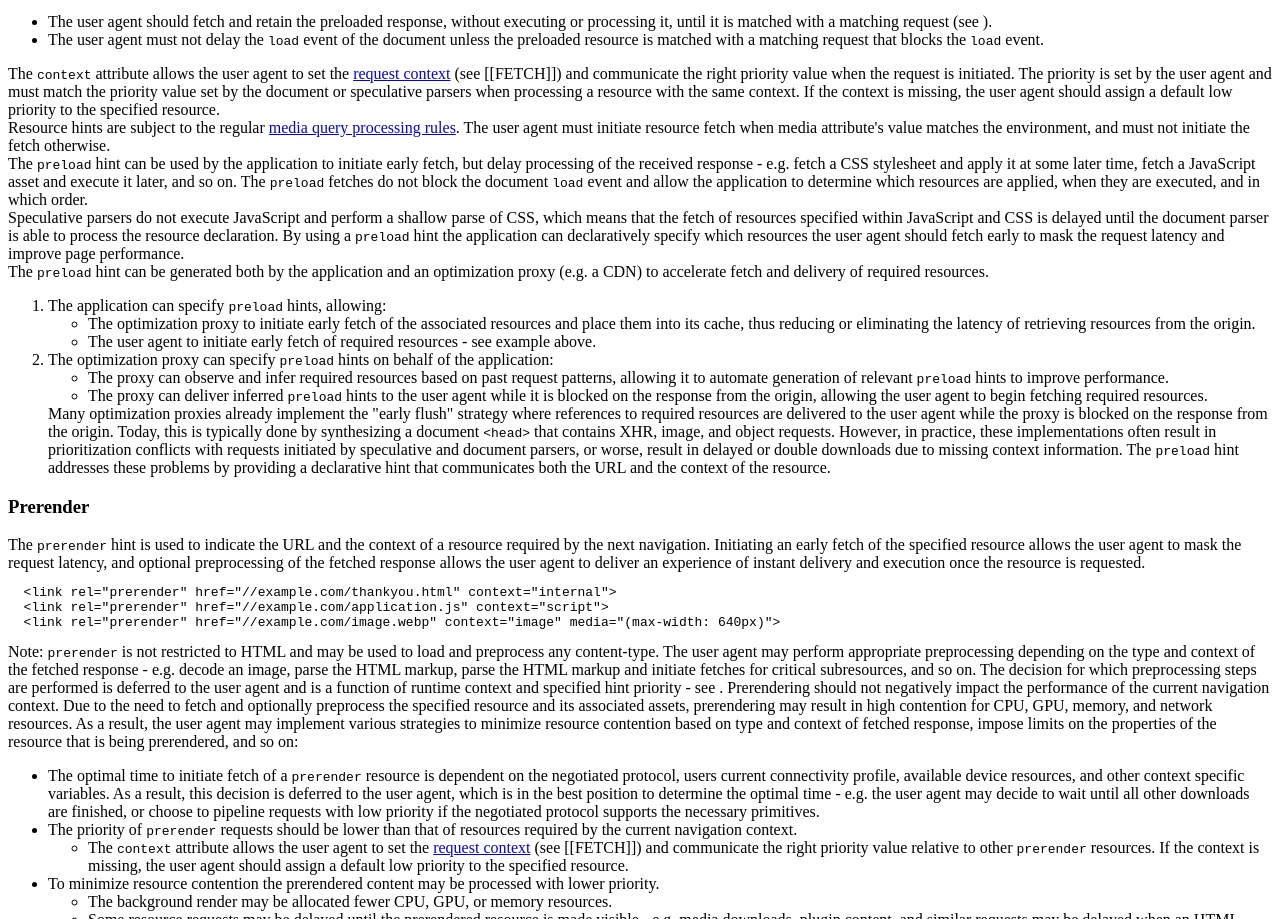
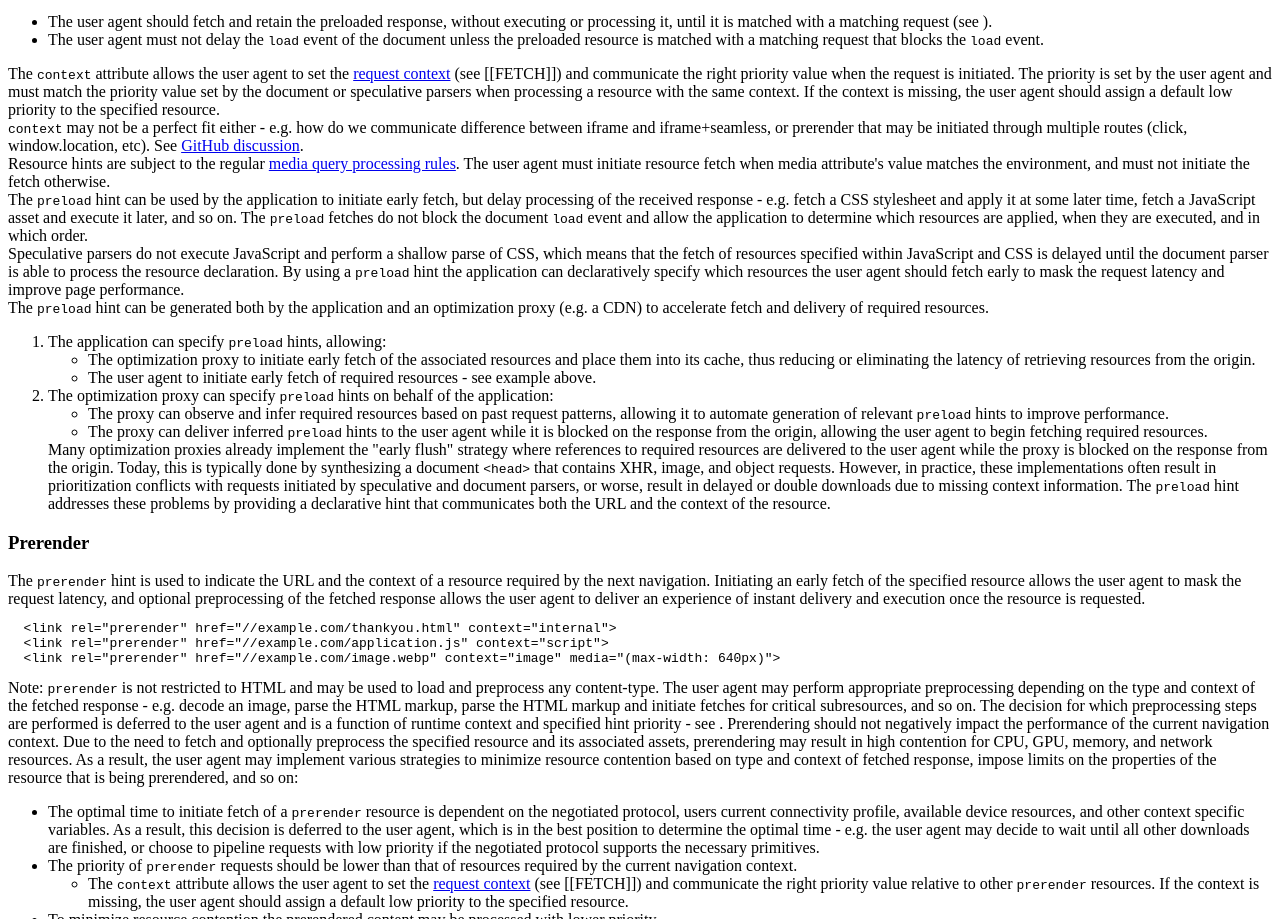
Before and after one commit to igrigorik/resource-hints, a website: page index.src.html in a window 1280 px wide. Shown: the part 1162-2081 px from the top of the page. Drawn offline with Linux system fonts and the light colour scheme.

Commit message:
issue ref for context

```diff
--- a/index.src.html
+++ b/index.src.html
@@ -87,6 +87,10 @@ The <code>preload</code> hint is used to indicate the URL and the associated con
 </ul>
 
 The <code>context</code> attribute allows the user agent to set the <a href="http://fetch.spec.whatwg.org/#concept-request-context">request context</a> (see [[FETCH]]) and communicate the right priority value when the request is initiated. The priority is set by the user agent and must match the priority value set by the document or speculative parsers when processing a resource with the same context. If the context is missing, the user agent should assign a default low priority to the specified resource.
+
+<div class="issue">
+<code>context</code> may not be a perfect fit either - e.g. how do we communicate difference between iframe and iframe+seamless, or prerender that may be initiated through multiple routes (click, window.location, etc). See <a href="https://github.com/igrigorik/resource-hints/issues/6#issuecomment-50738157">GitHub discussion</a>.
+</div>
 
 <div class="note">
 Resource hints are subject to the regular <a href="http://www.whatwg.org/specs/web-apps/current-work/multipage/semantics.html#attr-link-media">media query processing rules</a>. The user agent must initiate resource fetch when media attribute's value matches the environment, and must not initiate the fetch otherwise.
```
